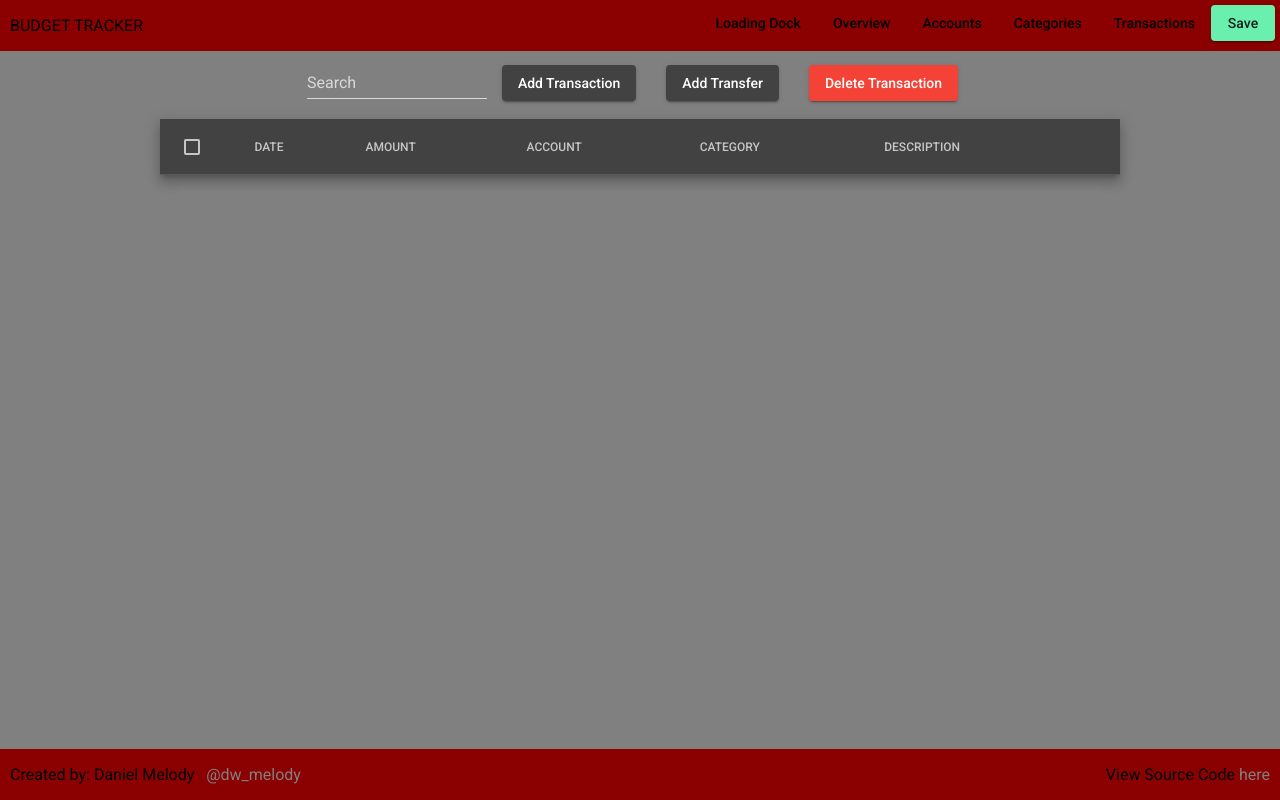
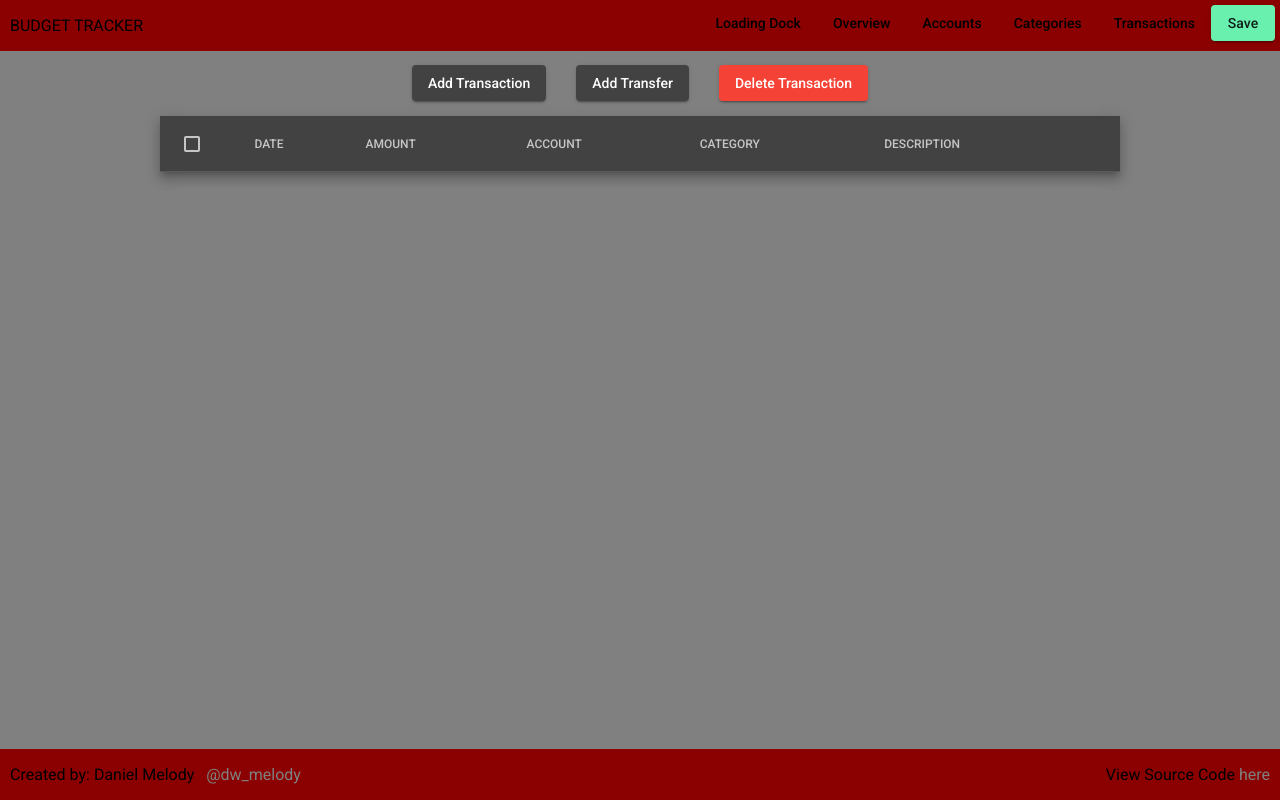
Before and after one commit to daMelody/budget-tracker, an Angular app in the folder ng-budget/: page /transactions in a window 1280 px wide. Built offline with nearby package versions, Linux system fonts and the light colour scheme.

Commit message:
temporary fix, removing search transactions

```diff
--- a/ng-budget/src/app/components/transaction-table/transaction-table.component.html
+++ b/ng-budget/src/app/components/transaction-table/transaction-table.component.html
@@ -1,9 +1,9 @@
 <div class="transaction-table">
   <div>
-    <mat-form-field>
+    <!--mat-form-field>
       <mat-label>Search</mat-label>
       <input matInput [(ngModel)]="filter" (keyup)="applyFilter()">
-    </mat-form-field>
+    </mat-form-field-->
     <button mat-raised-button (click)="newTransaction()" class="actions">Add Transaction</button>
     <button mat-raised-button (click)="newTransfer()" class="actions">Add Transfer</button>
     <button mat-raised-button color="warn" (click)="deleteTransaction()" class="actions">Delete Transaction</button>
--- a/ng-budget/src/app/components/transaction-table/transaction-table.component.ts
+++ b/ng-budget/src/app/components/transaction-table/transaction-table.component.ts
@@ -162,6 +162,7 @@ export class TransactionTableComponent implements OnInit {
         }
     }
 
+    /*
     applyFilter() {
         let srch: string = this.filter;
         this.transactions = JSON.parse(sessionStorage.getItem("transactions"));
@@ -173,5 +174,5 @@ export class TransactionTableComponent implements OnInit {
             } else { false; }
         });
         this.transactions = result;
-    }
+    }*/
 }
```
